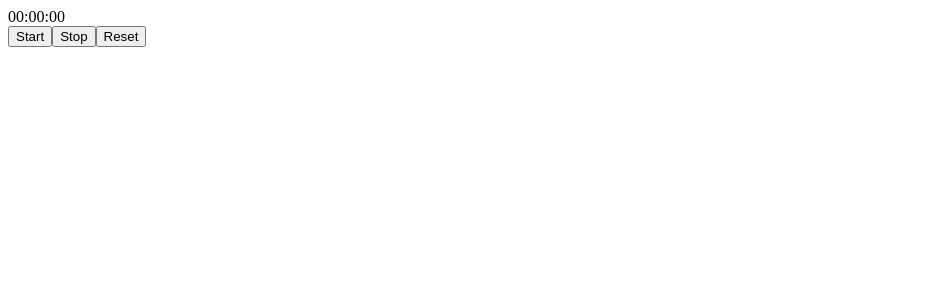
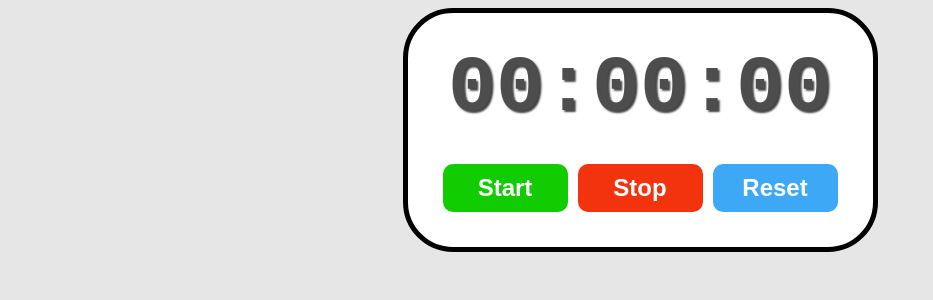
Before and after one commit to harshitxarc/fullstack-tut, a React (Vite) app: page / in a window 1280 px wide. Shown: the top 300 px of the page, without its empty margins (0-933 px from the left). Built offline with nearby package versions, Linux system fonts and the light colour scheme.

Commit message:
update StopWatchApp

```diff
--- a/src/StopWatchApp/StopWatch.css
+++ b/src/StopWatchApp/StopWatch.css
@@ -0,0 +1,62 @@
+body{
+    display: flex;
+    flex-direction: column;
+    align-items: center;
+    background-color: hsl(0, 0%, 90%);
+}
+
+.stopwatch{
+    display: flex;
+    flex-direction: column;
+    align-items: center;
+    border: 5px solid;
+    border-radius: 50px;
+    background-color: white;
+    padding: 30px;
+}
+
+.display{
+    font-size: 5rem;
+    font-family: monospace;
+    font-weight: bold;
+    color: hsl(0, 0%, 30%);
+    text-shadow: 2px 2px 2px hsla(0, 0%, 0%, 0.75);
+    margin-bottom: 25px;
+}
+
+.controls button{
+    font-size: 1.5rem;
+    font-weight: bold;
+    padding: 10px 20px;
+    margin: 5px;
+    min-width: 125px;
+    border-radius: 10px;
+    border: none;
+    cursor: pointer;
+    color: white;
+    transition: background-color 0.5s ease;
+}
+
+.start-button{
+    background-color: hsl(115, 100%, 40%);
+}
+
+.start-button:hover{
+    background-color: hsl(115, 100%, 35%);
+}
+
+.stop-button{
+    background-color: hsl(10, 90%, 50%);
+}
+
+.stop-button:hover{
+    background-color: hsl(10, 90%, 45%);
+}
+
+.reset-button{
+    background-color: hsl(205, 90%, 60%);
+}
+
+.reset-button:hover{
+    background-color: hsl(205, 90%, 55%);
+}
--- a/src/StopWatchApp/StopWatch.jsx
+++ b/src/StopWatchApp/StopWatch.jsx
@@ -1,5 +1,6 @@
 import React, {useState, useEffect, useRef} from 'react';
-;
+import './StopWatch.css';
+
 function StopWatch(){
 
     const [isRunning, setIsRunning] = useState("false");
```
